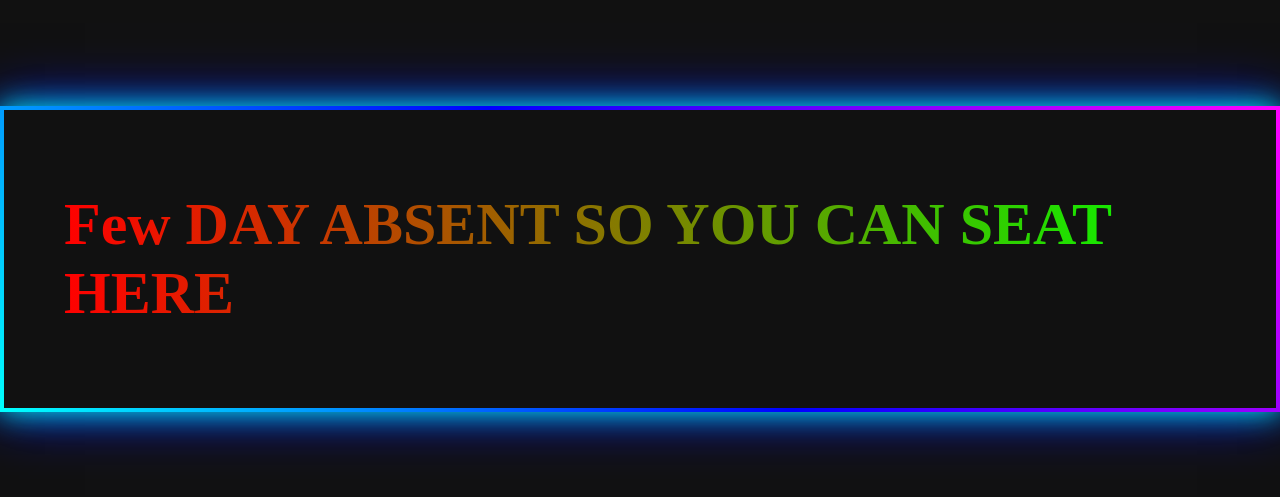
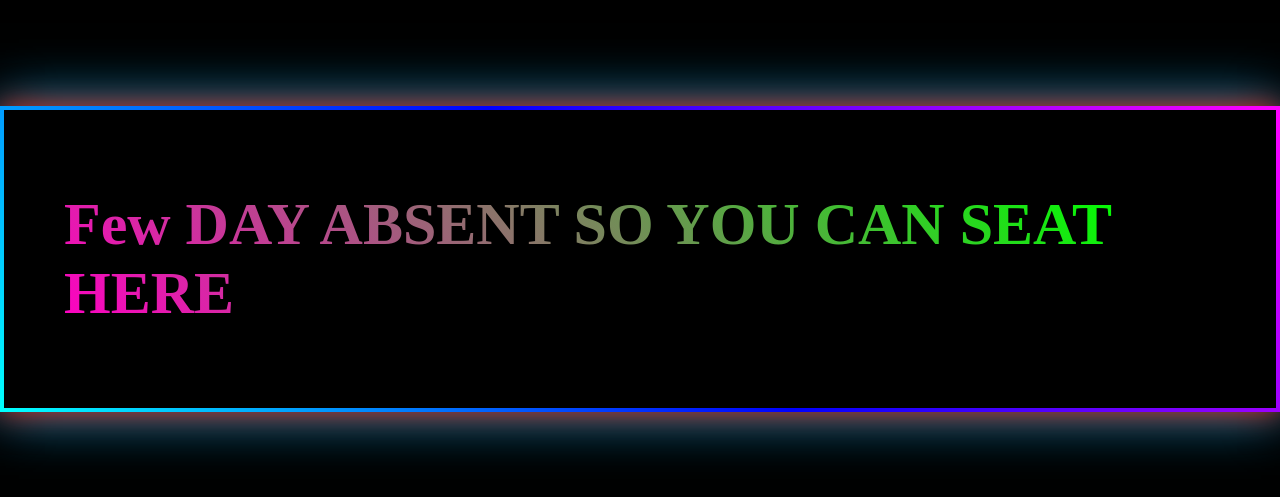
Before and after one commit to 29lucky/5, a plain HTML site: page index.html in a window 1280 px wide. Shown: the part 141-638 px from the top of the page. Drawn offline with Linux system fonts and the light colour scheme.

Commit message:
Update index.html

```diff
--- a/index.html
+++ b/index.html
@@ -7,7 +7,7 @@
     <style>
         body {
 
-            background: #000;
+            background: #5100ff;
 
             height: 100vh;
 
@@ -42,11 +42,11 @@
         @keyframes glow {
 
             from {
-                box-shadow: 0 0 10px rgb(0, 255, 26);
+                box-shadow: 0 0 10px rgb(13, 255, 0);
             }
 
             to {
-                box-shadow: 0 0 30px #0ff, 0 0 60px #00f;
+                box-shadow: 0 0 30px rgb(242, 8, 8), 0 0 60px #00bbff;
             }
 
         }
@@ -66,7 +66,7 @@
             <style>
                 body {
 
-                    background: #111;
+                    background: #000000;
 
                     display: flex;
 
@@ -86,7 +86,7 @@
 
                     font-weight: bold;
 
-                    background: linear-gradient(90deg, #ff0000, #00ff00, #0000ff, #ff0000);
+                    background: linear-gradient(45deg, #ff00c3, #00ff00, #0000ff, #ff0000);
 
                     background-size: 300%;
 
```
